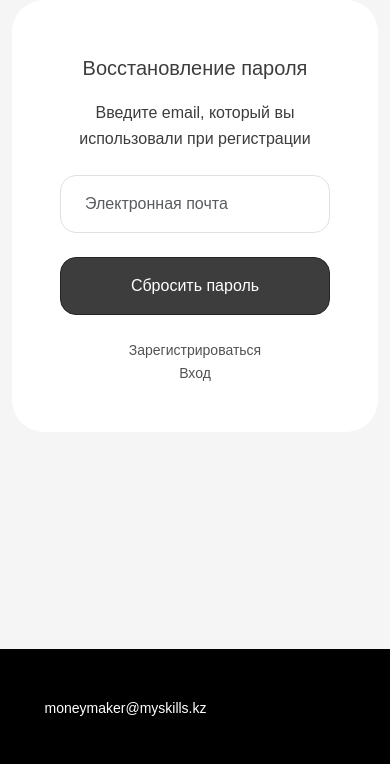
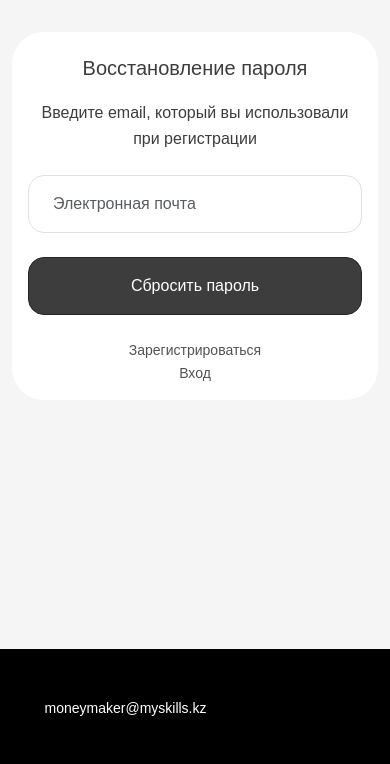
Before and after one commit to TamirlanMk/erbol-courses, a plain HTML site: page password-forget.html in a window 390 px wide. Shown: the part 243-1007 px from the top of the page. Drawn offline with Linux system fonts and the light colour scheme.

Commit message:
fix phone

```diff
--- a/password-forget.html
+++ b/password-forget.html
@@ -36,7 +36,7 @@
                             <span class="ms-2">Moneymaker</span>
                         </div>
                     </div>
-                    <div class="p-5 w-100 bg-white rounded-5">
+                    <div class="p-3 p-xl-5 p-lg-5 w-100 bg-white rounded-5">
                         <form action="" class="mt-1">
                             <p class="fs-5 text-center mb-3 fw-medium" style="color: #3d3d3d">Восстановление пароля</p>
                             <p class="fs-6 text-center mb-4 fw-medium" style="color: #3d3d3d">Введите email, который вы
```
Also changed, not shown: index.html (+1 -0 lines).
